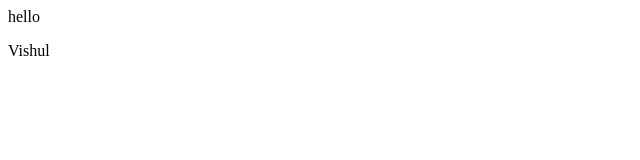
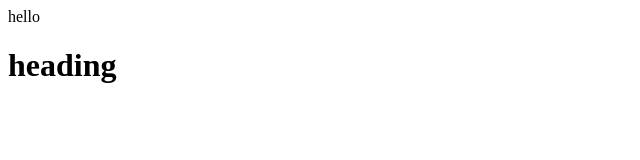
Before and after one commit to AmarLeal/HelloWorld, a plain HTML site: page index.html in a window 1280 px wide. Shown: the whole page, without its empty margins (0-640 px from the left). Drawn offline with Linux system fonts and the light colour scheme.

Commit message:
Update index.html

```diff
--- a/index.html
+++ b/index.html
@@ -1,2 +1,2 @@
 <p>hello</p>
-<p>Vishul</p>
+<h1>heading</h1>
```
